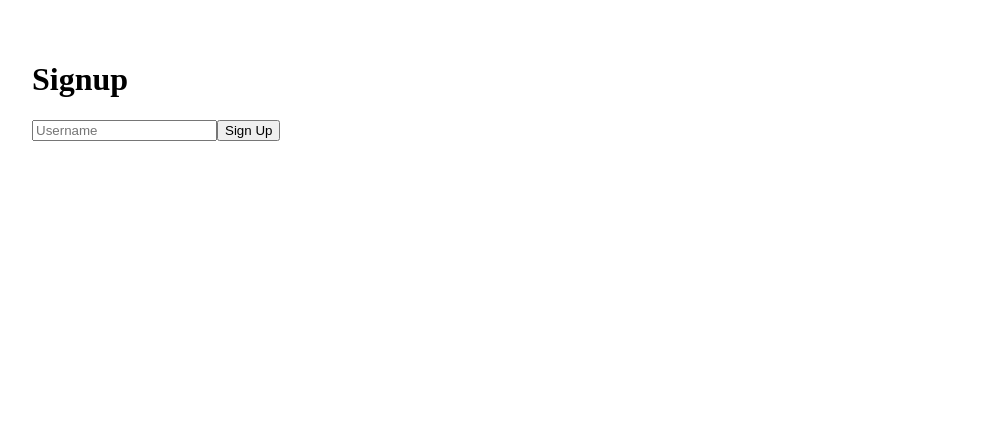
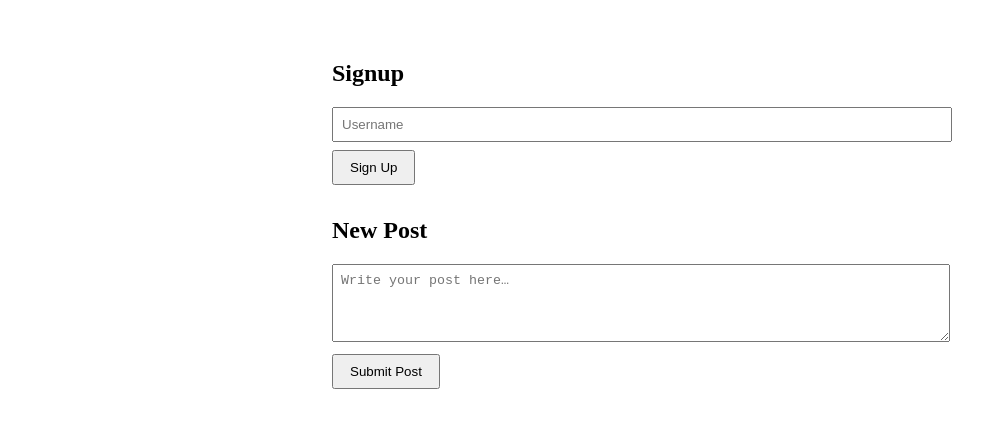
Before and after one commit to girisujan2001/comp367-group06-devops, a React (Create React App) app in the folder frontend/: page / in a window 1280 px wide. Shown: the top 428 px of the page, without its empty margins (8-991 px from the left). Built offline with nearby package versions, Linux system fonts and the light colour scheme.

Commit message:
feat: add new post editor UI (#1)

```diff
--- a/frontend/src/App.js
+++ b/frontend/src/App.js
@@ -1,9 +1,15 @@
 import React, { useState } from 'react';
 
 function App() {
+  // Signup state
   const [username, setUsername] = useState('');
   const [msg, setMsg] = useState('');
 
+  // New post state
+  const [postContent, setPostContent] = useState('');
+  const [postMsg, setPostMsg] = useState('');
+
+  // Signup handler
   const handleSignup = async () => {
     const res = await fetch('http://localhost:4000/api/auth/signup', {
       method: 'POST',
@@ -14,16 +20,46 @@ function App() {
     setMsg(data.message);
   };
 
+  // New post handler (mock)
+  const handlePostSubmit = () => {
+    // TODO: Replace with real API call
+    setPostMsg(`Post submitted: "${postContent}"`);
+    setPostContent('');
+  };
+
   return (
-    <div style={{ padding: '2rem' }}>
+    <div style={{ padding: '2rem', maxWidth: '600px', margin: '0 auto' }}>
+      {/* Signup Section */}
+      <section style={{ marginBottom: '2rem' }}>
         <h1>Signup</h1>
         <input
+          type="text"
           placeholder="Username"
           value={username}
           onChange={e => setUsername(e.target.value)}
+          style={{ padding: '0.5rem', width: '100%', marginBottom: '0.5rem' }}
         />
-      <button onClick={handleSignup}>Sign Up</button>
-      {msg && <p>{msg}</p>}
+        <button onClick={handleSignup} style={{ padding: '0.5rem 1rem' }}>
+          Sign Up
+        </button>
+        {msg && <p style={{ marginTop: '1rem' }}>{msg}</p>}
+      </section>
+
+      {/* New Post Section */}
+      <section>
+        <h2>New Post</h2>
+        <textarea
+          placeholder="Write your post here…"
+          rows={4}
+          value={postContent}
+          onChange={e => setPostContent(e.target.value)}
+          style={{ padding: '0.5rem', width: '100%', marginBottom: '0.5rem' }}
+        />
+        <button onClick={handlePostSubmit} style={{ padding: '0.5rem 1rem' }}>
+          Submit Post
+        </button>
+        {postMsg && <p style={{ marginTop: '1rem' }}>{postMsg}</p>}
+      </section>
     </div>
   );
 }
```
Lines whose indentation alone changed are shown as unchanged.
